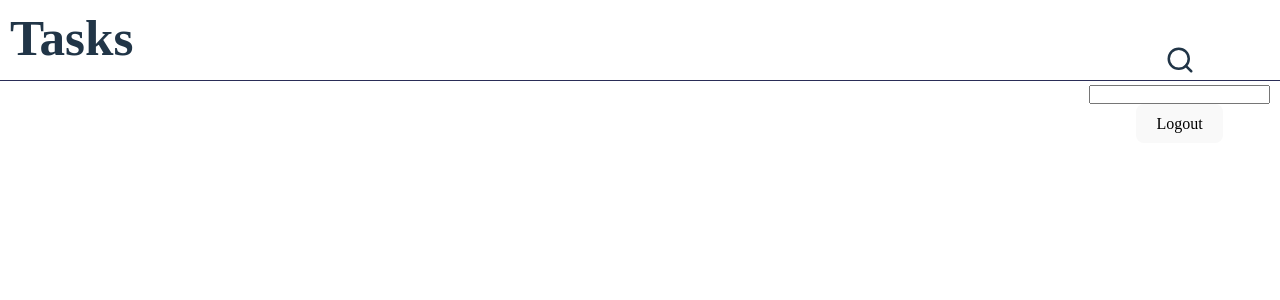
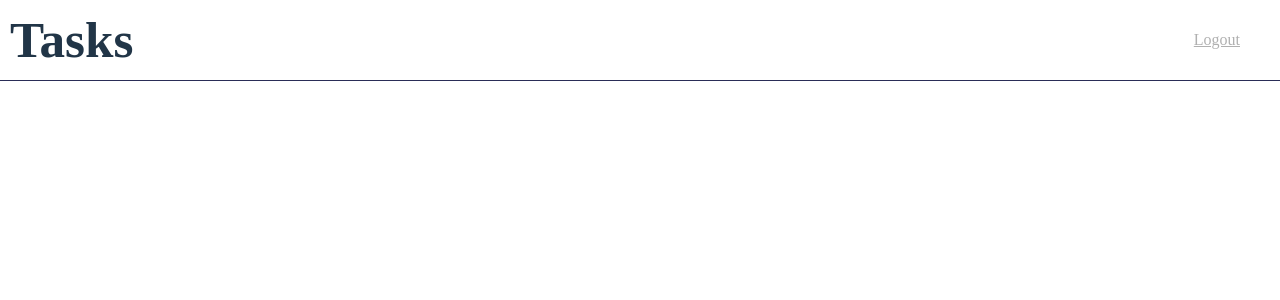
Before and after one commit to PedroStabach/to-do-list, a React app in the folder frontend/: page / in a window 1280 px wide. Shown: the top 300 px of the page. Built offline with nearby package versions, Linux system fonts and the light colour scheme; sample sign-in values are in the browser's storage; the HTML template or start-up script is replaced by a standard one.

Commit message:
rotas funcionando

```diff
--- a/frontend/src/Components/Header/index.module.css
+++ b/frontend/src/Components/Header/index.module.css
@@ -6,6 +6,7 @@
   display: flex;
   justify-content: space-between;
   text-align: center;
+  align-items: center;
   padding: 10px;
   height: 60px;
   border-bottom: 1px solid #2a2d57;
@@ -17,3 +18,8 @@
 .Header .FiIcon {
     margin-top: 15px;
 }
+.Header a {
+  color: rgb(176, 176, 176);
+  margin-right: 30px;
+  text-decoration: underline;
+}
--- a/frontend/src/Components/Header/index.tsx
+++ b/frontend/src/Components/Header/index.tsx
@@ -1,31 +1,28 @@
 import { ReactNode } from 'react';
 import styles from './index.module.css';
-import { FiSearch } from 'react-icons/fi';
+import { useNavigate } from "react-router-dom";
 
-function HandleLogin() {
-    if (localStorage.getItem('token')) {
-        localStorage.removeItem('token');
-        window.location.href = '/'; // redireciona para a página de login
-    } else {
-        window.location.href = '/login';
-    }
+export function Header ( ) {
+    const navigate = useNavigate();
+    const token = localStorage.getItem("token");
 
-}
-export function Header ( ) {
+    function handleLogout(e: React.MouseEvent<HTMLAnchorElement, MouseEvent>) {
+    e.preventDefault();
+    localStorage.removeItem("token");
+    navigate("/login");
+  }
     return (
         <>
             <div className={styles.Header}>
                 <h1>Tasks</h1>
-                <div>
-                    <form className={styles.SearchArea}>
-                     <FiSearch size={30} className={styles.FiIcon} />
-                     <input type="text" />
-                    </form>
-                    <button onClick={HandleLogin}>{localStorage.getItem("token")
-                    ? "Logout"
-                    : "Login"}
-                    </button>
-                </div>
+
+                {token ? (
+                    <a href="/login" onClick={handleLogout}>
+                    Logout
+                    </a>
+                ) : (
+                    <a href="/login">Login</a>
+                )}
             </div>
         </>
     );
```
